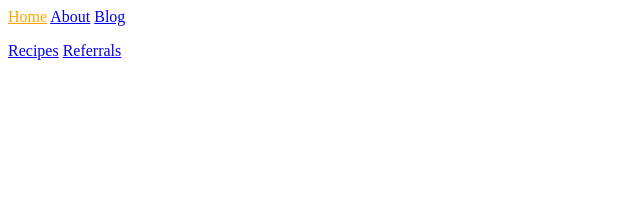
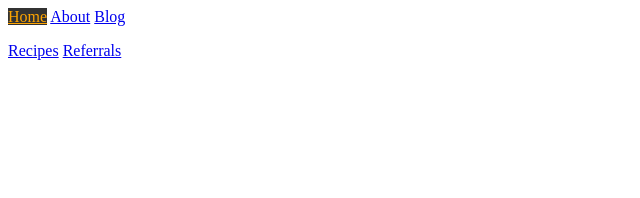
Before and after one commit to jacobpledger/website, a Jekyll site: the page built from index.md, in a window 1280 px wide. Shown: the top 198 px of the page, without its empty margins (0-640 px from the left). Built offline with Jekyll 4.4.1, drawn with Linux system fonts in a browser that asks for light colours.

Commit message:
changed colors

```diff
--- a/_sass/main.scss
+++ b/_sass/main.scss
@@ -1,3 +1,5 @@
 .current {
   color: orange;
+  background-color: #323232;
+  text-color: #969696;
 }
```
